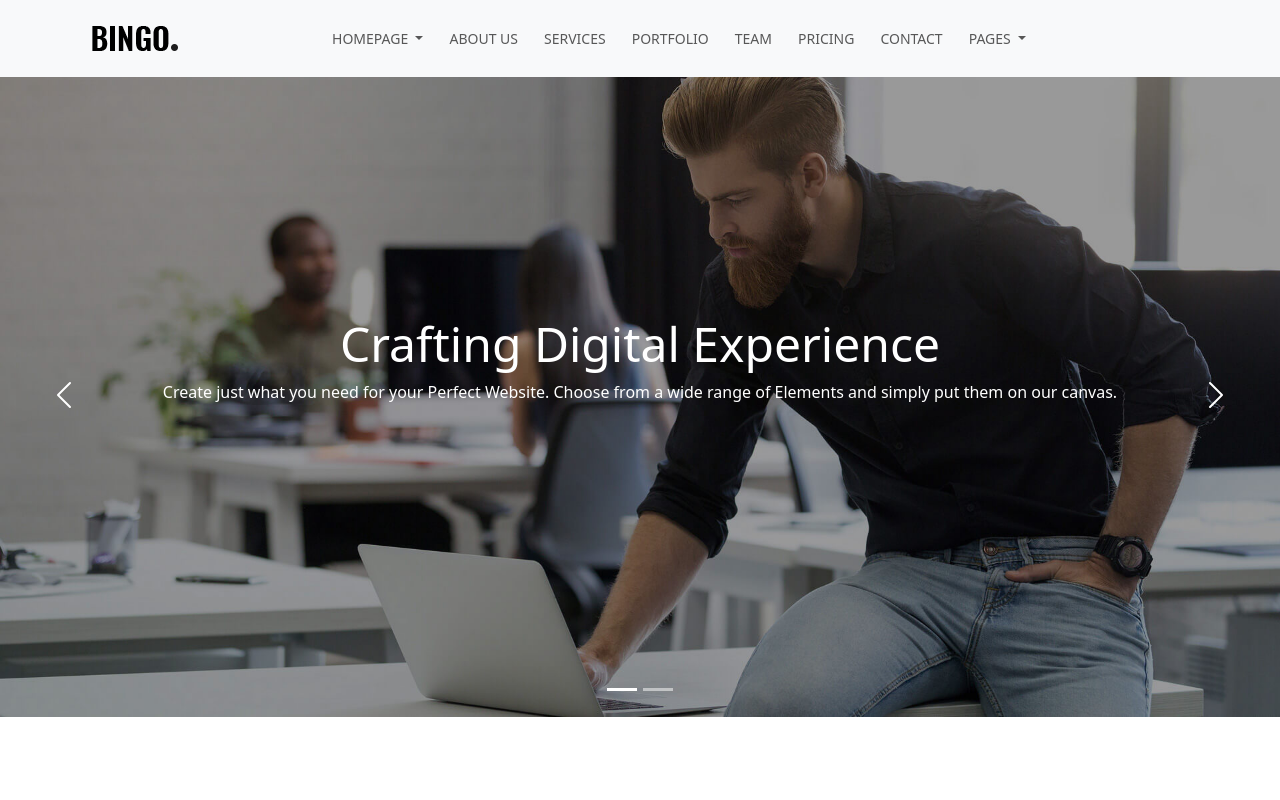
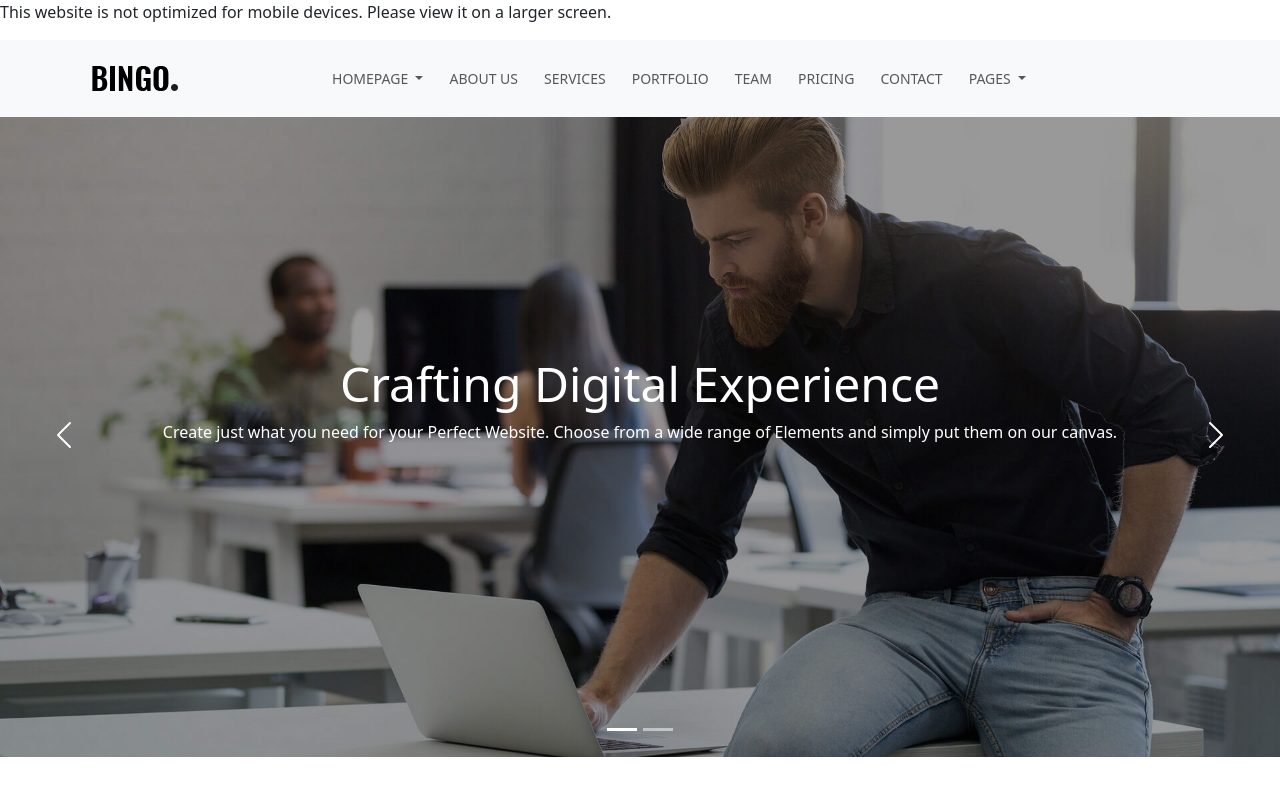
Before and after one commit to 680ashish/bingo, a plain HTML site: page index.html in a window 1280 px wide. Shown: the top 800 px of the page. Drawn offline with nearby package versions, Linux system fonts and the light colour scheme.

Commit message:
Update index.html

```diff
--- a/index.html
+++ b/index.html
@@ -3,12 +3,16 @@
   <head>
     <meta charset="utf-8">
     <meta name="viewport" content="width=device-width, initial-scale=1">
-    <title>Bootstrap demo</title>
+    <title>Bingo69</title>
     <link href="https://cdn.jsdelivr.net/npm/bootstrap@5.3.2/dist/css/bootstrap.min.css" rel="stylesheet" integrity="sha384-T3c6CoIi6uLrA9TneNEoa7RxnatzjcDSCmG1MXxSR1GAsXEV/Dwwykc2MPK8M2HN" crossorigin="anonymous">
     <link rel="stylesheet" href="./styles.css">
 
   </head>
   <body>
+        <div id="mobile-warning">
+            <p>This website is not optimized for mobile devices. Please view it on a larger screen.</p>
+        </div>
+      <div id="show-content">
         <!-- navigation -->
         <nav class="navbar navbar-expand-lg bg-body-tertiary">
           <div class="container-fluid">
@@ -287,8 +291,7 @@
           <p>&#169 COPYRIGHT 2024. ALL RIGHTS RESERVED.</p>
           <p>Made with &#9829 by Ashish Pandey </p>
         </div>
-
-
+        </div>
   </body>
   <script src="https://cdn.jsdelivr.net/npm/bootstrap@5.3.2/dist/js/bootstrap.bundle.min.js" integrity="sha384-C6RzsynM9kWDrMNeT87bh95OGNyZPhcTNXj1NW7RuBCsyN/o0jlpcV8Qyq46cDfL" crossorigin="anonymous"></script>
   <script src="./index.js"></script>
```
Lines whose indentation alone changed are shown as unchanged.
